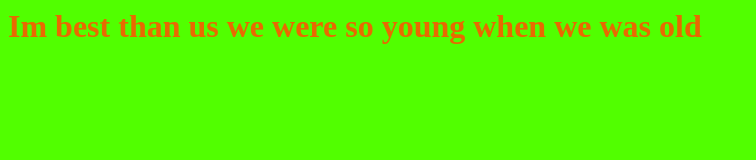
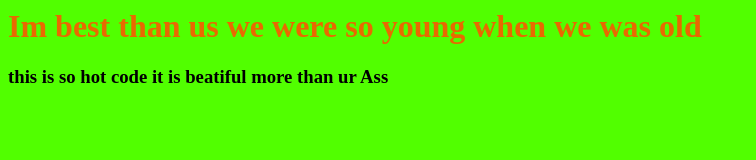
Before and after one commit to AnaliticTeam/myproject, a plain HTML site: page index.html in a window 1280 px wide. Shown: the whole page, without its empty margins (0-756 px from the left). Drawn offline with Linux system fonts and the light colour scheme.

Commit message:
Edit html file

```diff
--- a/index.html
+++ b/index.html
@@ -8,7 +8,7 @@
 
 <h1>Im best than us we were so young when we was old</h1>
 
-
+<h3>this is so hot code it is beatiful more than ur Ass</h3>
 <script src="app.js"></script>
 
 
```
